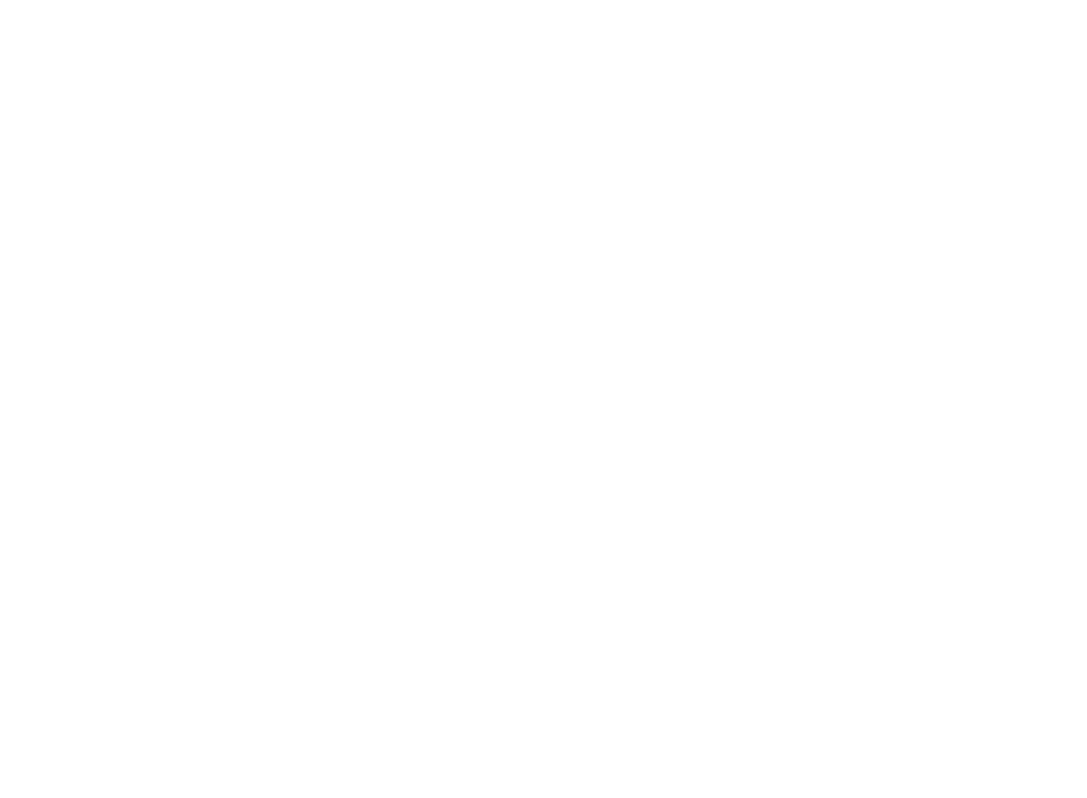
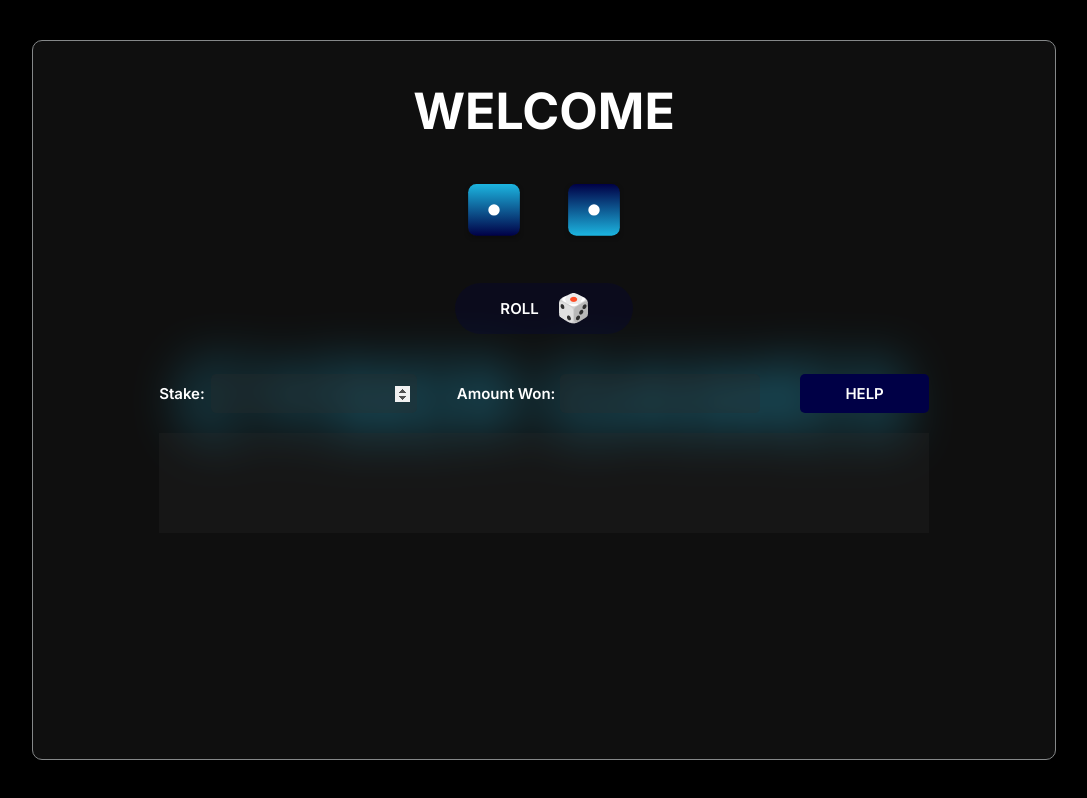
Before and after one commit to designedbyulunji/cyber-dice-game, a plain HTML site: page index.html in a window 1280 px wide. Shown: the whole page, without its empty margins (96-1183 px from the left). Drawn offline with Linux system fonts and the light colour scheme.

Commit message:
Complete Desktop UI

```diff
--- a/index.html
+++ b/index.html
@@ -9,6 +9,66 @@
 		<link rel="Stylesheet" href="/styles.css" />
 	</head>
 	<body>
-		<main></main>
+		<!-- CYBER GAMES WATERMARK -->
+		<div class="watermark-container">
+			<h1 class="watermark">cyber games</h1>
+		</div>
+
+		<!-- Game Main Interface -->
+		<main class="main">
+			<!-- Heading -->
+			<header>
+				<h1 class="welcome-heading">Welcome</h1>
+			</header>
+			<!-- Dice Section -->
+			<div class="dice__container">
+				<!-- Dice A -->
+				<div class="dice__a-container">
+					<img class="die die--a" src="/die-a-1.svg" alt="die" />
+				</div>
+				<!-- Dice B -->
+				<div class="dice__b-container">
+					<img class="die die--b" src="/die-b-1.svg" alt="die" />
+				</div>
+			</div>
+			<!-- Stake Amount Help -->
+
+			<!-- Game controls -->
+			<div class="game__controls">
+				<!-- Roll Button -->
+				<div class="game__controls-roll">
+					<button class="btn btn-roll">
+						roll
+						<img
+							class="roll-icon"
+							src="/roll-die.png"
+							alt="roll-die"
+						/>
+					</button>
+				</div>
+				<div class="stake-amount-help">
+					<!-- Stake Input -->
+					<div class="game__controls-stake">
+						<p class="stake-indicator">Stake:</p>
+						<input
+							class="stake-input"
+							type="number"
+							min="0"
+							autofocus
+						/>
+					</div>
+					<!-- Winnings Output -->
+					<div class="game__controls-amount-won">
+						<p class="amount-won__text">Amount Won:</p>
+						<span class="amount-won"></span>
+					</div>
+					<!-- Winnings Output -->
+					<div class="game__controls-help-btn">
+						<button class="btn btn-help">help</button>
+					</div>
+				</div>
+				<div class="game__output"></div>
+			</div>
+		</main>
 	</body>
 </html>
--- a/styles.css
+++ b/styles.css
@@ -1,9 +1,13 @@
+/* Imports */
+@import url("https://fonts.googleapis.com/css2?family=Inter:wght@100..900&display=swap");
+
 /* Reset Default Styles */
 
 *,
 *::before,
 *::after {
 	box-sizing: border-box;
+	font-family: "Inter", sans-serif;
 	padding: 0;
 	margin: 0;
 }
@@ -15,8 +19,8 @@ html {
 /* Interface Style Variables */
 :root {
 	--background-color: #000000;
-	--btn-color: rgba(0, 0, 70, 0.5);
-	--font-size: 2em;
+	--btn-color: rgba(0, 0, 70, 0.25);
+	--font-size: 1.5em;
 	--heading-font-size-large: 5em;
 	--heading-font-size-small: 2.5em;
 	--input-background-color: rgba(47, 47, 47, 0.25);
@@ -24,4 +28,240 @@ html {
 	--main-area-background-color: rgba(30, 30, 30, 0.5);
 	--main-area-stroke-color: #858889;
 	--message-area-background-color: rgba(47, 47, 47, 0.25);
+	--watermark-color: #1cb5e0;
+	--watermark-font-large: 10em;
+	--watermark-font-small: 5em;
 }
+
+/* Body styles */
+body {
+	background-color: var(--background-color);
+	color: #fff;
+	height: 100vh;
+	width: 100%;
+}
+
+/* Game watermark styles */
+.watermark-container {
+	width: 100%;
+	min-height: 100vh;
+
+	position: absolute;
+
+	display: flex;
+	align-items: center;
+	justify-content: center;
+}
+
+.watermark {
+	color: var(--watermark-color);
+	font-size: var(--watermark-font-large);
+	text-transform: uppercase;
+
+	z-index: -1;
+	filter: blur(25px);
+}
+
+/* Main section Styles */
+.main {
+	background-color: var(--main-area-background-color);
+	width: 80%;
+	height: 90vh;
+
+	/* Interface Positioning */
+	position: relative;
+	top: 50%;
+	left: 50%;
+	transform: translate(-50%, -50%);
+
+	/* Interface Borders */
+	border: 0.5px solid var(--main-area-stroke-color);
+	border-radius: 1em;
+
+	/* Interface Filters */
+
+	/* backdrop-filter: blur(2.5em); */
+}
+
+/* Interface Welcome Header */
+header {
+	margin-top: 4em;
+}
+
+.welcome-heading {
+	font-size: var(--heading-font-size-large);
+	text-align: center;
+	text-transform: uppercase;
+}
+
+/* Interface Dice Container */
+.dice__container {
+	display: grid;
+	place-content: center;
+	grid-template-columns: repeat(2, minmax(0, auto));
+	grid-template-rows: auto;
+	grid-template-areas: "dice__a-container dice__b-container";
+
+	margin-top: 4em;
+	column-gap: 4em;
+}
+
+.dice__a-container {
+	grid-area: dice__a-container;
+
+	height: auto;
+	width: 6em;
+}
+
+.dice__b-container {
+	grid-area: dice__b-container;
+
+	height: auto;
+	width: 6em;
+}
+
+.die {
+	width: 100%;
+	height: 100%;
+
+	pointer-events: none;
+}
+
+/* Interface Game Controls */
+.game__controls {
+	display: grid;
+	place-content: center;
+	grid-template-columns: repeat(3, minmax(0, auto));
+	grid-template-rows: repeat(3, minmax(0, auto));
+	grid-template-areas:
+		"roll-btn roll-btn roll-btn"
+		"stake-amount-help stake-amount-help stake-amount-help"
+		"game__output game__output game__output";
+
+	column-gap: 4em;
+	margin-top: 4em;
+}
+
+/* Roll Button Container Styles */
+.game__controls-roll {
+	grid-area: roll-btn;
+
+	display: flex;
+	align-content: center;
+	justify-content: center;
+}
+
+/* Amount Stake Help Container Styles */
+.stake-amount-help {
+	grid-area: stake-amount-help;
+	width: 100%;
+
+	display: flex;
+	justify-content: space-between;
+
+	column-gap: 4em;
+	margin-top: 4em;
+}
+
+.btn-roll:active {
+	background-color: var(--watermark-color);
+}
+
+.game__controls-stake {
+	display: flex;
+	align-content: center;
+	justify-content: center;
+}
+
+.game__controls-amount-won {
+	display: flex;
+	align-content: center;
+	justify-content: center;
+}
+
+.game__controls-help-btn {
+	display: flex;
+	align-content: center;
+	justify-content: center;
+}
+
+/* Stake Styles */
+.stake-input,
+.amount-won {
+	border: none;
+	color: #fff;
+	outline: 0;
+	padding: 0 0.5em;
+	border-radius: 5px;
+
+	margin-left: 0.5em;
+	background-color: var(--input-background-color);
+}
+
+.amount-won {
+	width: 20em;
+}
+
+.stake-indicator,
+.amount-won__text {
+	align-self: center;
+	font-size: var(--font-size);
+	font-weight: 600;
+}
+
+.btn {
+	background-color: var(--btn-color);
+	border: none;
+	color: #fff;
+	cursor: pointer;
+	font-weight: 600;
+	font-size: var(--font-size);
+	padding: 10px 45px;
+	text-transform: uppercase;
+
+	display: flex;
+	justify-content: center;
+	align-items: center;
+
+	transition: all 250ms ease;
+}
+
+.roll-icon {
+	padding-left: 20px;
+}
+
+button {
+	padding: 10px 20px;
+	border-radius: 64px;
+}
+
+/* Help Button Styles */
+.btn-help {
+	background-color: rgb(0, 0, 70);
+	border-radius: 5px;
+}
+
+.btn-help:active {
+	background-color: var(--watermark-color);
+}
+
+/* Interface Stake Input Styles */
+
+/* Interface Amount Won Styles */
+.amount-won__text {
+	font-size: var(--font-size);
+	font-weight: 600;
+}
+
+/* Game output */
+.game__output {
+	grid-area: game__output;
+	background-color: var(--message-area-background-color);
+	width: 100%;
+	margin-top: 2em;
+	min-height: 10em;
+	height: auto;
+	padding: 0 0.5em;
+	color: #fff;
+	font-weight: 600;
+}
```
Also changed, not shown: roll-die.png (added).
